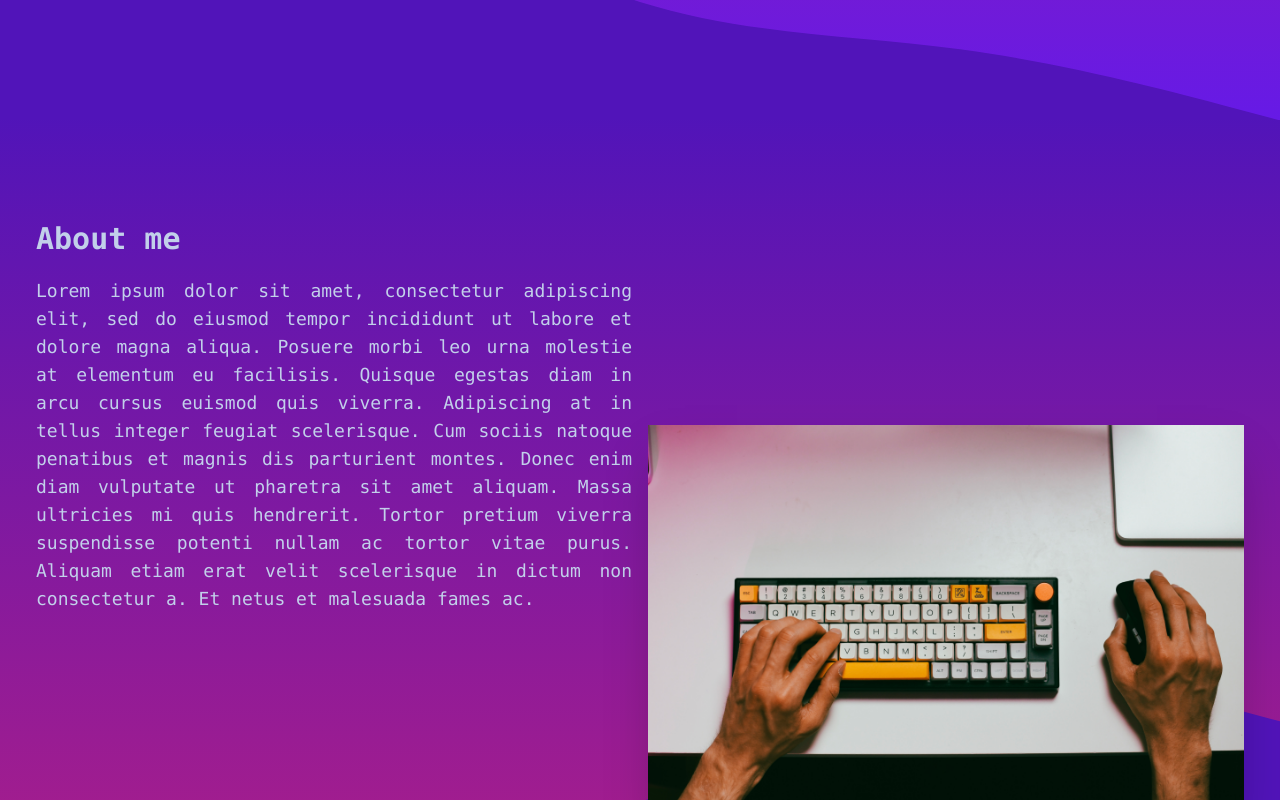
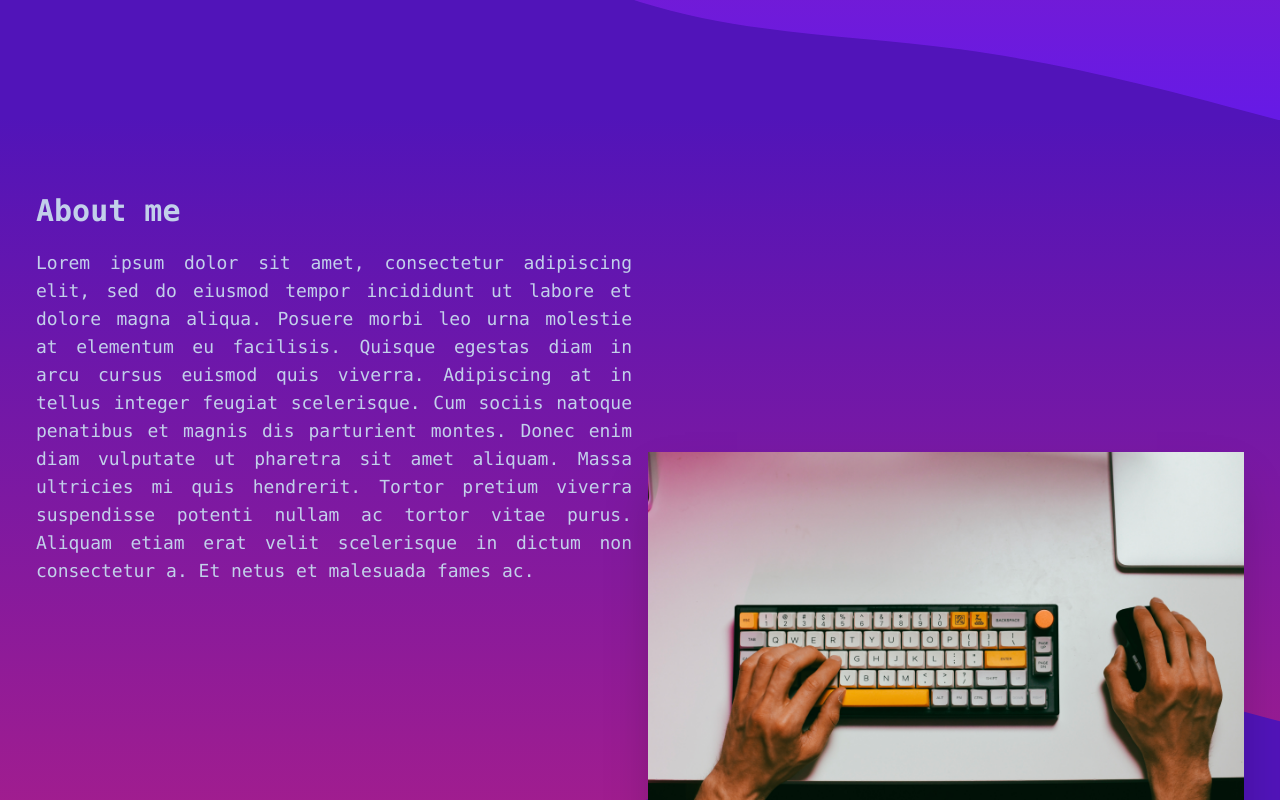
Before and after one commit to cedrata/cedrata.github.io, a SvelteKit app: page / in a window 1280 px wide. Shown: the part 680-1480 px from the top of the page. Built offline with nearby package versions, Linux system fonts and the light colour scheme.

Commit message:
[FIX] about informations size all screen

```diff
--- a/src/routes/+page.svelte
+++ b/src/routes/+page.svelte
@@ -67,7 +67,7 @@
 		/></svg
 	>
 	<div
-		class="z-10 max-lg:flex max-lg:items-center lg:grid lg:grid-cols-2 lg:grid-rows-3 lg:gap-[1rem] max-md:flex-col lg:place-items-center lg:max-h-screen max-lg:max-w-md max-w-[77.5rem] p-[1rem]"
+		class="z-10 max-lg:flex max-lg:items-center lg:grid lg:grid-cols-2 lg:grid-rows-3 lg:gap-[1rem] max-md:flex-col lg:place-items-center lg:h-screen max-lg:max-w-md max-w-[77.5rem] p-[1rem]"
 	>
 		<div class="lg:col-start-1 lg:row-start-1 lg:row-span-2 text-lg">
 			<h3 class="text-3xl font-bold mb-5 max-lg:text-center">About me</h3>
```
